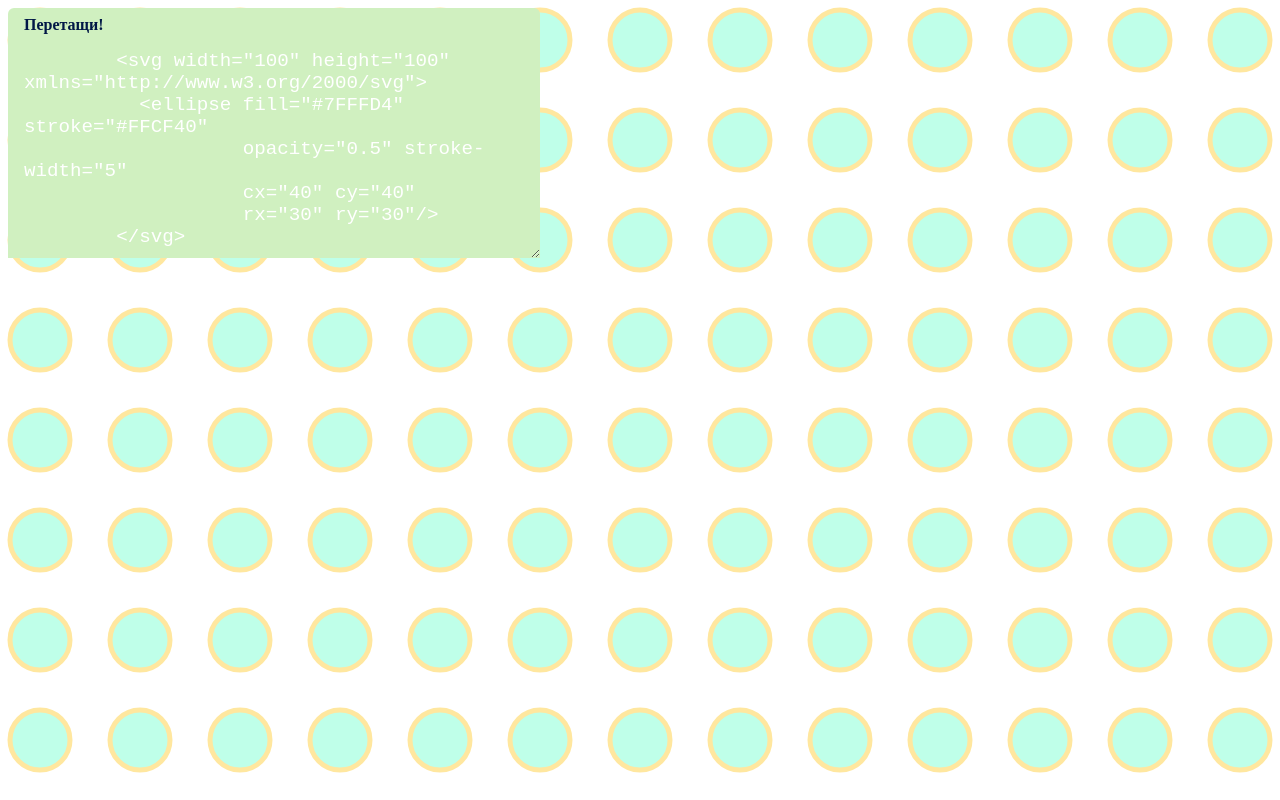
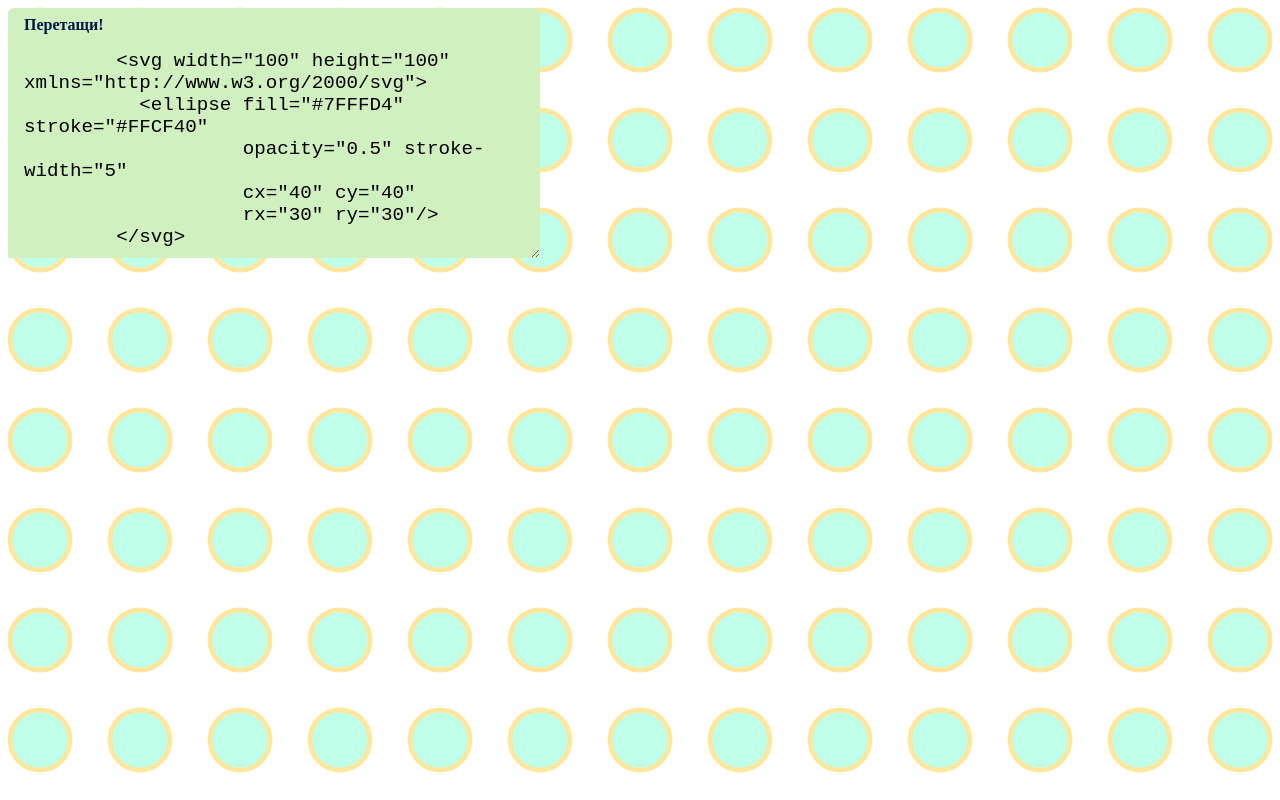
Before and after one commit to juliarainbowx/github.io-juliarainbowx-svg, a plain HTML site: page index.html in a window 1280 px wide. Drawn offline with nearby package versions, Linux system fonts and the light colour scheme.

Commit message:
Update style.css

```diff
--- a/css/style.css
+++ b/css/style.css
@@ -25,8 +25,8 @@
 
 textarea {
   background-color: #D0F0C0;
-  color: white;
-  border: white;
+  color: black;
+  border: none;
   outline: none;
 
   padding: 0.5rem 1rem;
```
